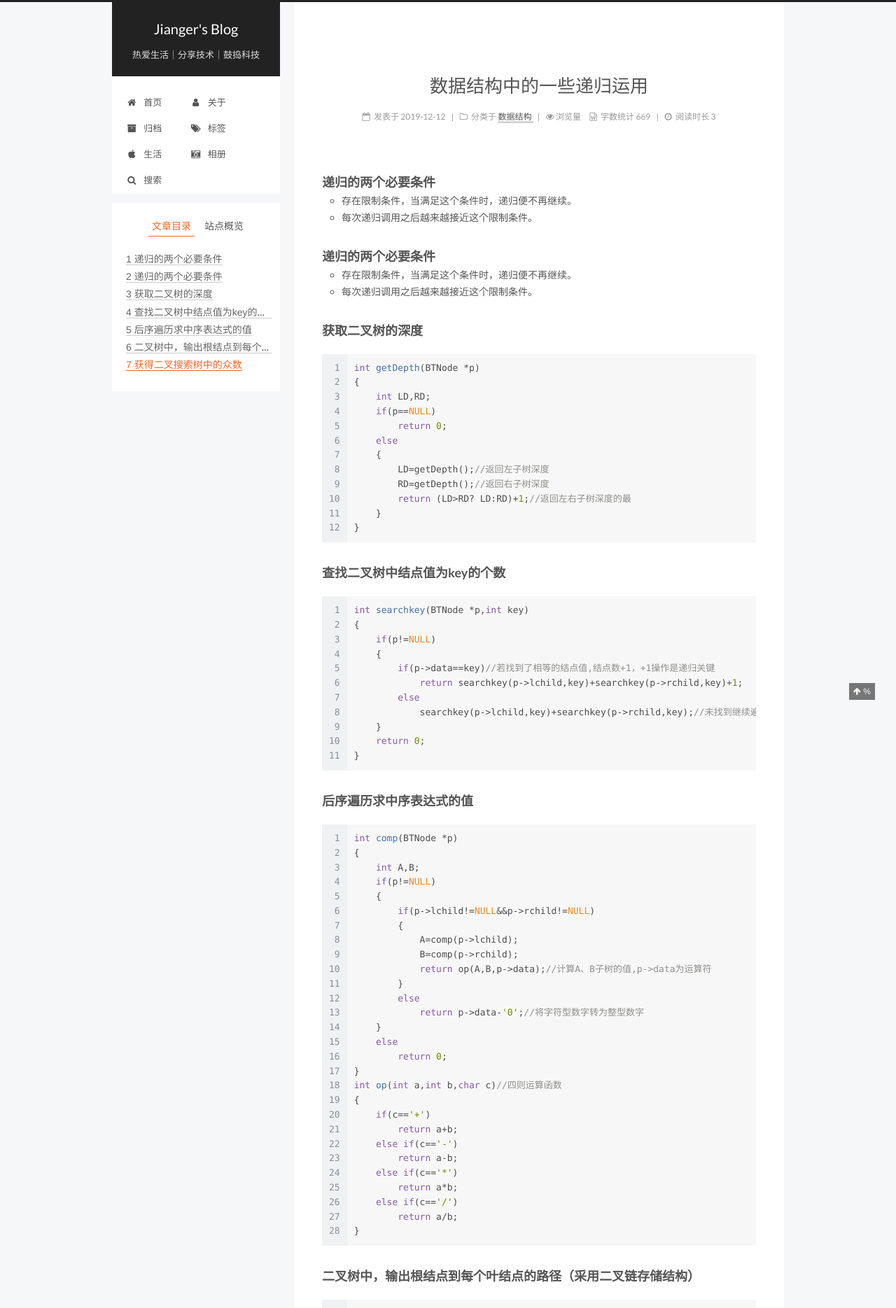
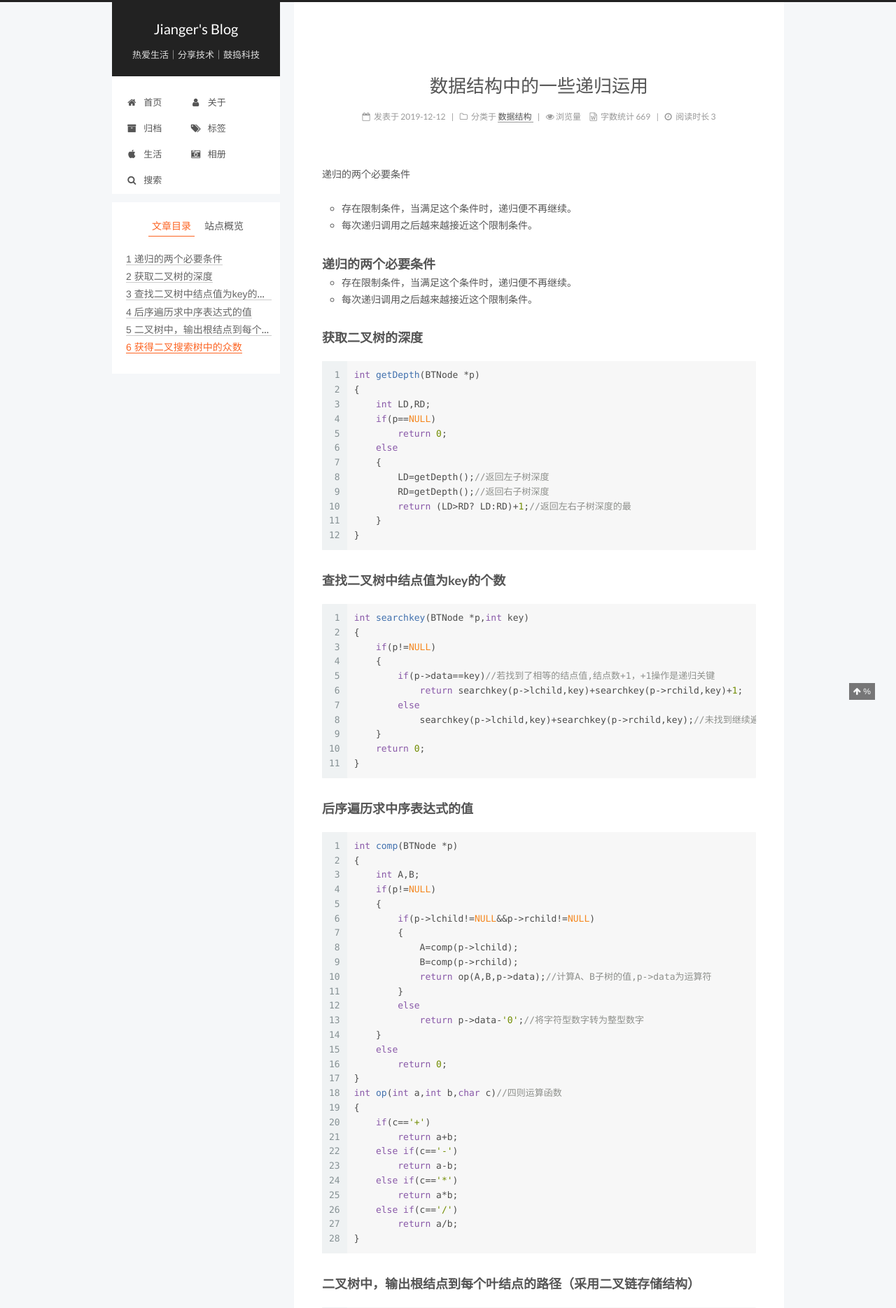
Before and after one commit to jiangsang/jiangsang.github.io, a Jekyll site: the page built from _posts/2019-12-12-对二叉树的操作.md, in a window 1280 px wide. Shown: the top 1869 px of the page at 70% size. Built offline with Jekyll 4.4.1, drawn with Linux system fonts in a browser that asks for light colours; nearby versions of some CDN libraries; comment, search, counter and statistics services are not loaded.

Commit message:
Update 2019-12-12-对二叉树的操作.md

```diff
--- a/_posts/2019-12-12-对二叉树的操作.md
+++ b/_posts/2019-12-12-对二叉树的操作.md
@@ -1,6 +1,6 @@
 ---
 layout: post
-title: 数据结构中的一些递归运用
+title: "数据结构中的一些递归运用"
 categories:
  - 数据结构
 tags:
@@ -8,8 +8,7 @@ tags:
  - 二叉树
 ---
 
-### 递归的两个必要条件
-
+递归的两个必要条件
 - 存在限制条件，当满足这个条件时，递归便不再继续。
 - 每次递归调用之后越来越接近这个限制条件。
 <!--more-->
```
